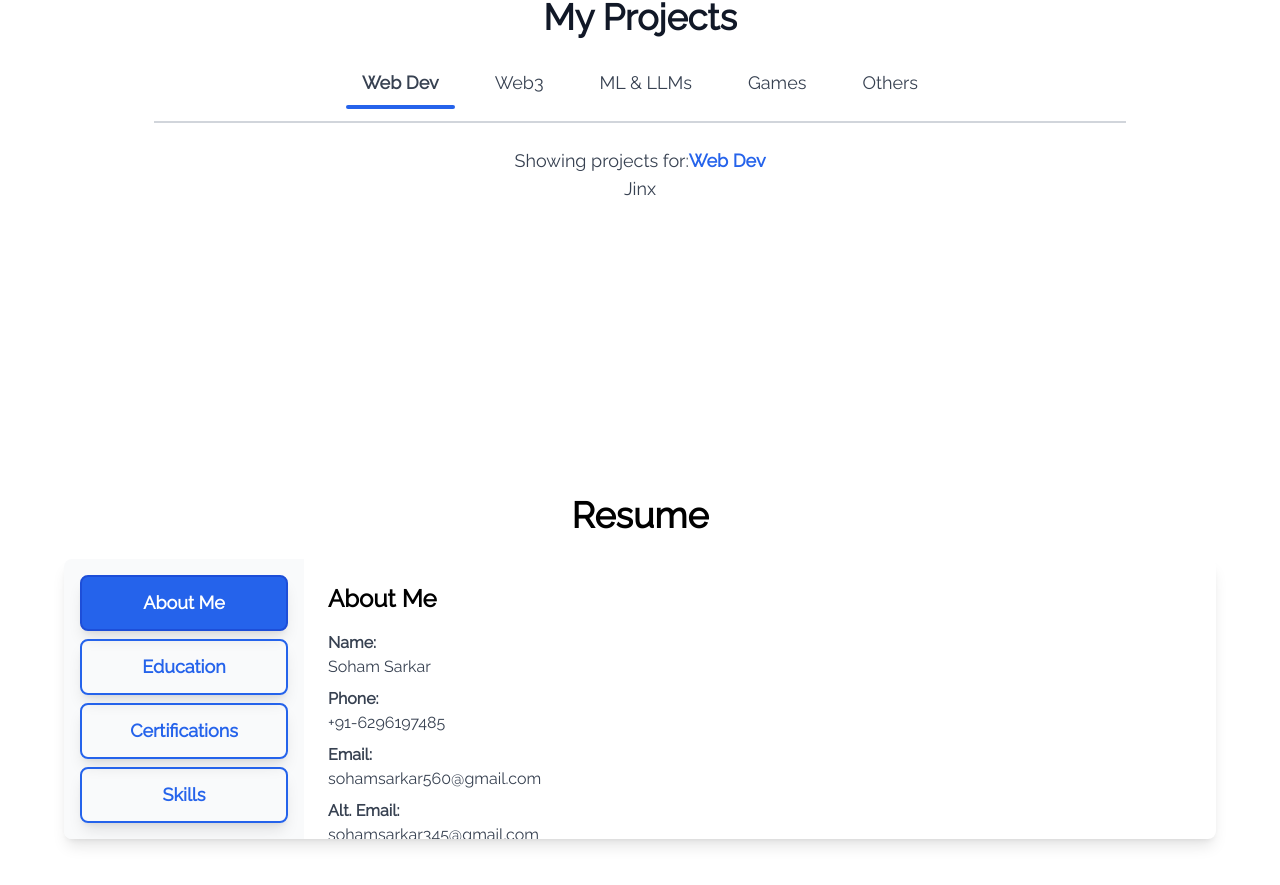
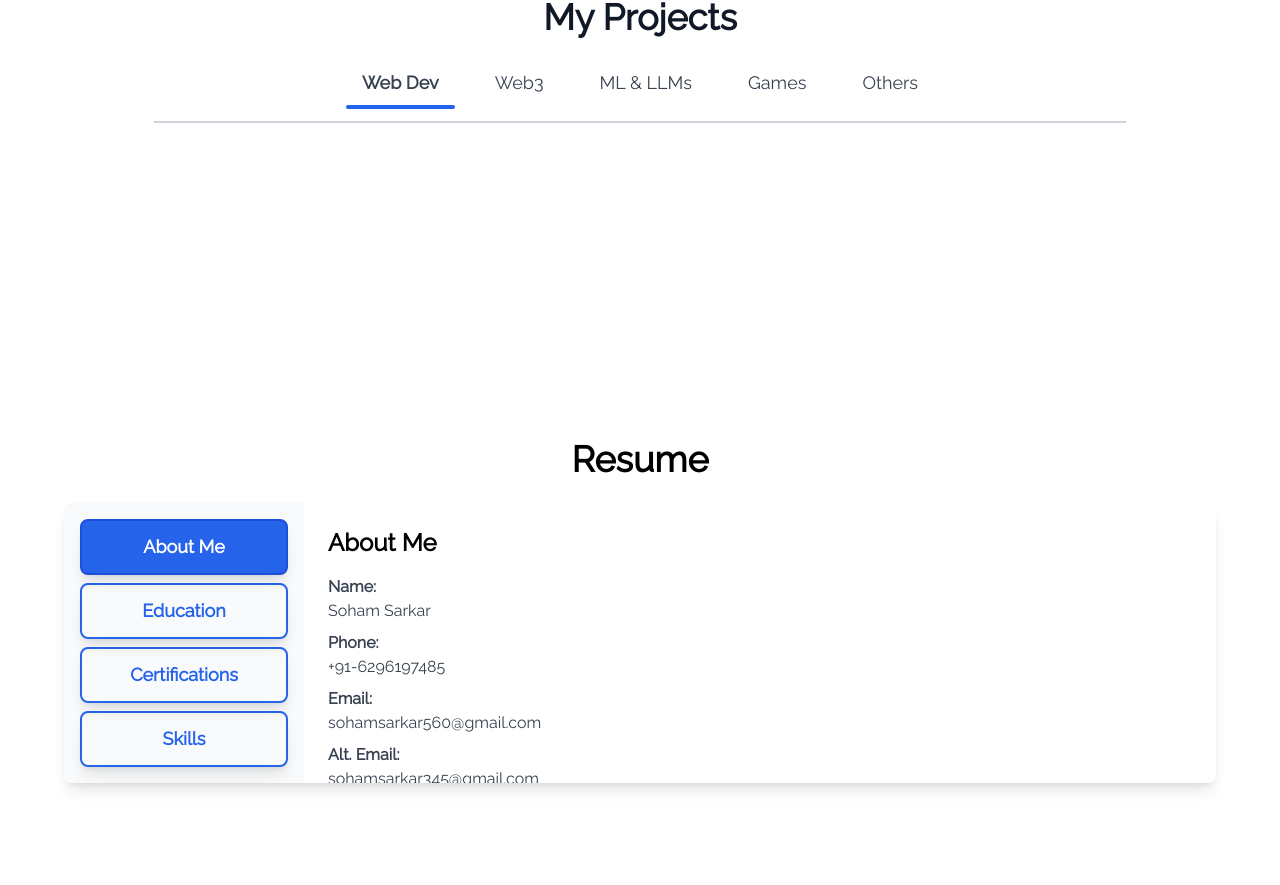
Before and after one commit to SS56Bo/portfolio-final, a Next.js app: page / in a window 1280 px wide. Shown: the part 867-1752 px from the top of the page. Built offline with nearby package versions, Linux system fonts and the light colour scheme; a web font is replaced by a local one.

Commit message:
Updated Cards. Website Link added

```diff
--- a/app/components/Card.jsx
+++ b/app/components/Card.jsx
@@ -1,9 +1,26 @@
 import React from "react";
+import { FiArrowUpRight } from "react-icons/fi";
 
-function Card() {
+function Card({ title, description, gLink, websiteLink }) {
   return (
     <div>
-      <h2>Jinx</h2>
+      <div class="p-10">
+        <div class="max-w-sm rounded overflow-hidden shadow-lg">
+          <img class="w-full" src="/mountain.jpg" alt="Mountain" />
+          <div class="px-6 py-4">
+            <div class="font-bold text-xl mb-2">{title}</div>
+            <p class="text-gray-700 text-base">{description}</p>
+          </div>
+          <div class="px-6 pt-4 pb-2">
+            <span class="inline-block bg-gray-200 rounded-full px-3 py-1 text-sm font-semibold text-gray-700 mr-2 mb-2">
+              <button>Github</button>
+            </span>
+            <span class="inline-block bg-gray-200 rounded-full px-3 py-1 text-sm font-semibold text-gray-700 mr-2 mb-2">
+              <button>Website</button>
+            </span>
+          </div>
+        </div>
+      </div>
     </div>
   );
 }
--- a/app/components/Projects.jsx
+++ b/app/components/Projects.jsx
@@ -37,13 +37,7 @@
       </div>
 
       {/* Tab Content */}
-      <div className="text-center text-gray-700">
-        <h4 className="text-lg">
-          Showing projects for:
-          <span className="font-semibold text-blue-600">{activeTab}</span>
-          <Card />
-        </h4>
-      </div>
+      <div className="text-center text-gray-700"></div>
     </div>
   );
 }
```
Also changed, not shown: 1 other file (tests, documents, lock files or other folders).
